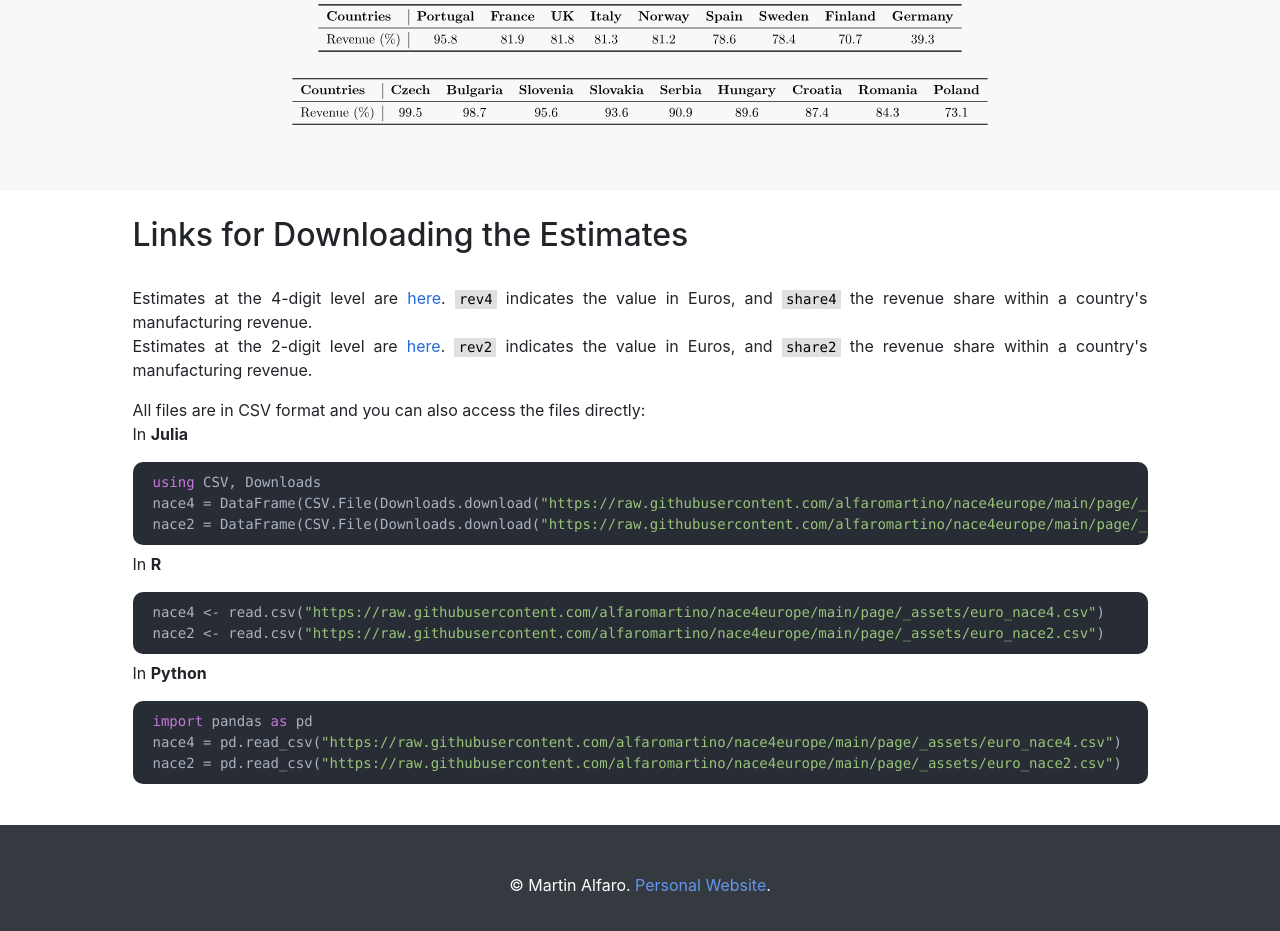
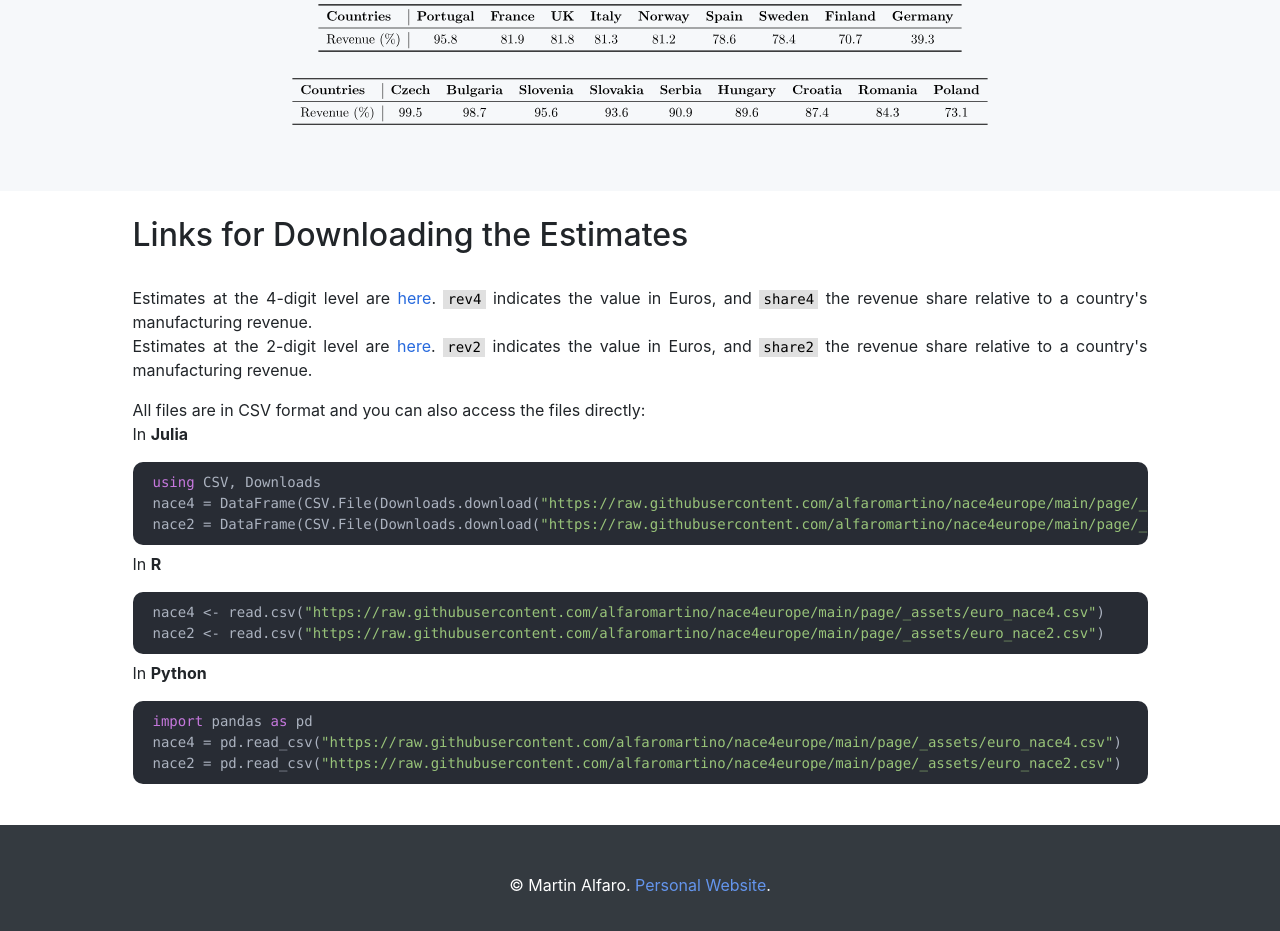
Before and after one commit to alfaromartino/nace4europe, a plain HTML site: page index.html in a window 1280 px wide. Shown: the part 1300-2231 px from the top of the page. Drawn offline with Linux system fonts and the light colour scheme.

Commit message:
Deploying to gh-pages from  @ 70c9999d259c586642f84dba950b6d17806cf3b2 🚀

```diff
--- a/index.html
+++ b/index.html
@@ -128,7 +128,7 @@ pre code.hljs.plaintext {
   <div class="container">
     <div class="row">
       <div class="col-lg-11 mx-auto">
-        <h2>Links for Downloading the Estimates</h2><a id="sec0" class="anchor"></a> Estimates at the 4-digit level are <a href="https://raw.githubusercontent.com/alfaromartino/nace4europe/main/page/_assets/euro_nace4.csv">here</a>. <code>rev4</code> indicates the value in Euros, and <code>share4</code> the revenue share within a country&#39;s manufacturing revenue. <br/> Estimates at the 2-digit level are <a href="https://raw.githubusercontent.com/alfaromartino/nace4europe/main/page/_assets/euro_nace2.csv">here</a>. <code>rev2</code> indicates the value in Euros, and <code>share2</code> the revenue share within a country&#39;s manufacturing revenue.<br/></p>
+        <h2>Links for Downloading the Estimates</h2><a id="sec0" class="anchor"></a> Estimates at the 4-digit level are <a href="https://raw.githubusercontent.com/alfaromartino/nace4europe/main/page/_assets/euro_nace4.csv">here</a>. <code>rev4</code> indicates the value in Euros, and <code>share4</code> the revenue share relative to a country&#39;s manufacturing revenue. <br/> Estimates at the 2-digit level are <a href="https://raw.githubusercontent.com/alfaromartino/nace4europe/main/page/_assets/euro_nace2.csv">here</a>. <code>rev2</code> indicates the value in Euros, and <code>share2</code> the revenue share relative to a country&#39;s manufacturing revenue.<br/></p>
 <p>All files are in CSV format and you can also access the files directly: <br/> In <strong>Julia</strong> </p>
 <pre><code class="julia hljs"><span class="hljs-keyword">using</span> CSV, Downloads
 nace4 = DataFrame(CSV.File(Downloads.download(<span class="hljs-string">&quot;https://raw.githubusercontent.com/alfaromartino/nace4europe/main/page/_assets/euro_nace4.csv&quot;</span>)))
```
